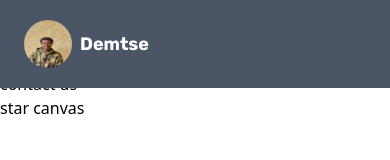
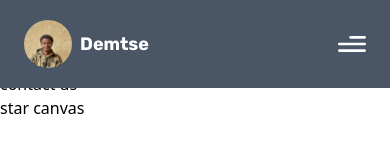
Before and after one commit to Demlew1/3d-portfolio-react-threejs, a React (Vite) app: page / in a window 390 px wide. Shown: the top 160 px of the page. Built offline with nearby package versions, Linux system fonts and the light colour scheme; a web font is replaced by a local one.

Commit message:
finished working on the dashboard and the menu button

```diff
--- a/src/components/Navbar.jsx
+++ b/src/components/Navbar.jsx
@@ -6,6 +6,7 @@ import { logo, menu, close } from "../assets";
 
 export default function Navbar() {
   const [active, setActive] = useState("");
+  const [toggle, setToggle] = useState(false);
   return (
     <nav
       className={`${styles.paddingX} bg-gray-600 w-full flex items-center py-5 fixed top-0 z-20 bg-primary`}
@@ -19,7 +20,11 @@ export default function Navbar() {
             window.scrollTo(0, 0);
           }}
         >
-          <img src={logo} alt="logo" className=" size-12 rounded-full " />
+          <img
+            src={logo}
+            alt="logo"
+            className=" size-12 rounded-full object-cover"
+          />
           <p className="text-white font-['Rubik'] text-[18px] font-bold cursor-pointer">
             Demtse
             <span className="sm:block hidden">| Front-end Developer</span>
@@ -40,6 +45,38 @@ export default function Navbar() {
             </li>
           ))}
         </ul>
+        <div className="sm:hidden flex flex-1 justify-end items-center">
+          <img
+            src={toggle ? close : menu}
+            alt="menu"
+            className="size-[28px] object-contain cursor-pointer"
+            onClick={() => setToggle(!toggle)}
+          />
+          <div
+            className={`${
+              !toggle ? "hidden" : "flex"
+            } p-6 black-gradient absolute top-20 right-0 mx-4 my-2 min-w-[140px] z-10 rounded-xl`}
+          >
+            <ul className="list-none flex flex-col justify-end gap-4">
+              {navLinks.map((link) => (
+                <li
+                  key={link.id}
+                  className={`${
+                    active === link.title ? "text-gray-800" : "text-gray-400"
+                  } hover:text-white text-[16px] cursor-pointer`}
+                  onClick={() => {
+                    setActive(link.title);
+                    setToggle(!toggle);
+                  }}
+                >
+                  <a className="font-['Kanit']" href={`#${link.id}`}>
+                    {link.title}
+                  </a>
+                </li>
+              ))}
+            </ul>
+          </div>
+        </div>
       </div>
     </nav>
   );
```
